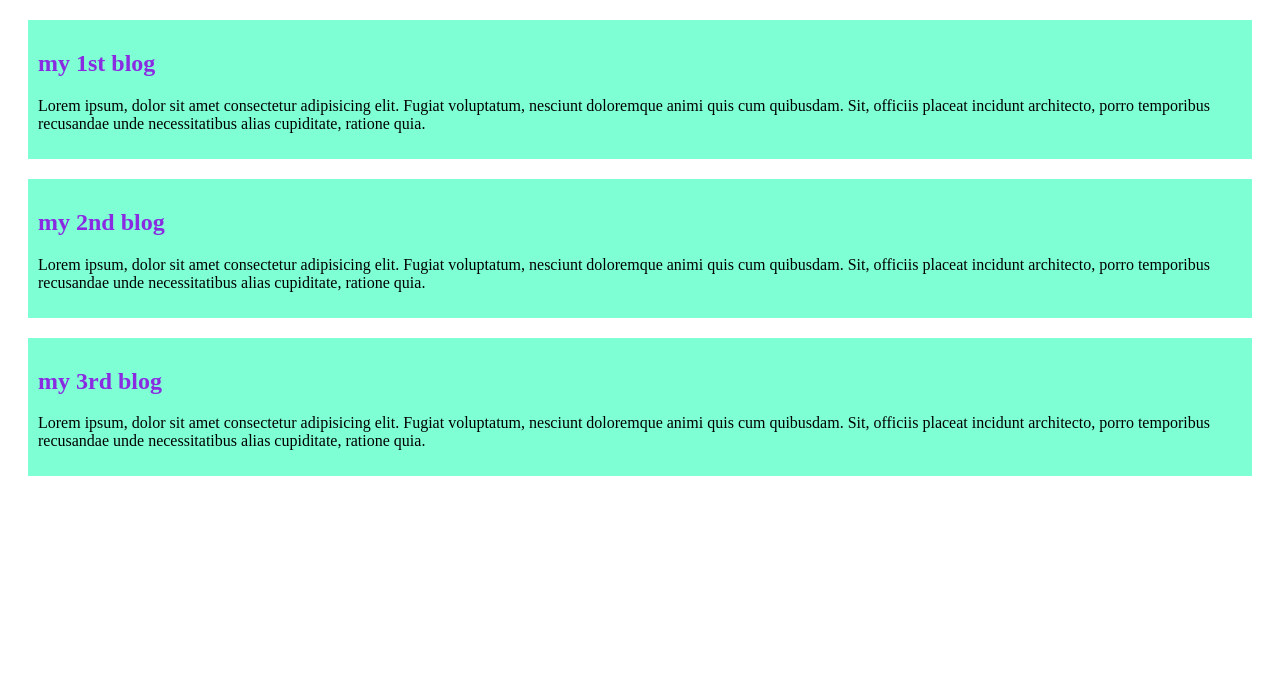
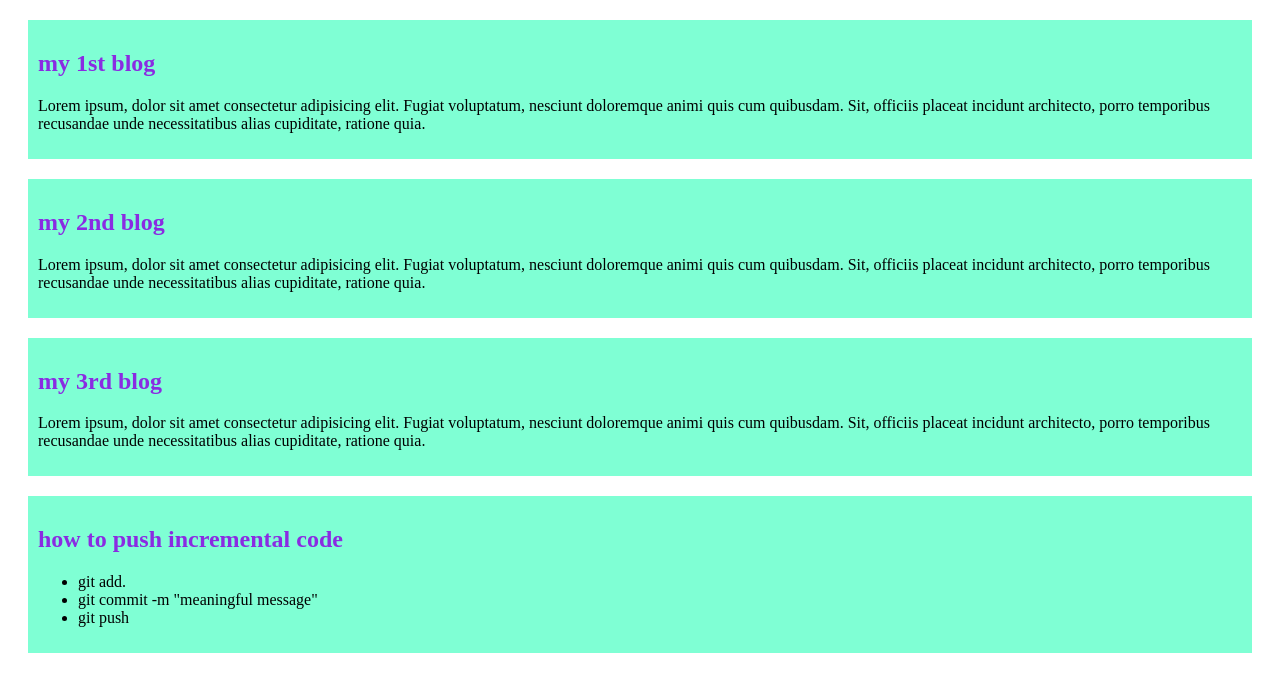
Before and after one commit to SyedaZannatulTushi/my-first-website, a plain HTML site: page index.html in a window 1280 px wide. Drawn offline with Linux system fonts and the light colour scheme.

Commit message:
added a list push code

```diff
--- a/index.html
+++ b/index.html
@@ -19,6 +19,14 @@
         <h2>my 3rd blog</h2>
         <p>Lorem ipsum, dolor sit amet consectetur adipisicing elit. Fugiat voluptatum, nesciunt doloremque animi quis cum quibusdam. Sit, officiis placeat incidunt architecto, porro temporibus recusandae unde necessitatibus alias cupiditate, ratione quia.</p>
     </div>
+    <div>
+        <h2>how to push incremental code</h2>
+        <ul>
+            <li>git add.</li>
+            <li>git commit -m "meaningful message"</li>
+            <li>git push</li>
+        </ul>
+    </div>
 
 </body>
 </html>
```
